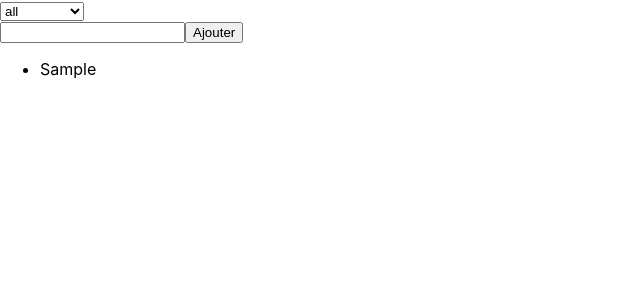
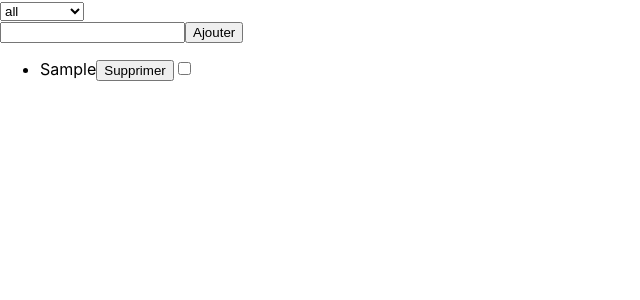
Before and after one commit to kevTsii/react-refresher, a React (Create React App) app: page / in a window 1280 px wide. Both pictures are taken after typing "Sample" into the empty fields and a click on the button "Ajouter". Shown: the top 300 px of the page, without its empty margins (0-640 px from the left). Built offline with nearby package versions, Linux system fonts and the light colour scheme.

Commit message:
feat(crud-j1): add toggle and remove btn

```diff
--- a/src/components/List.jsx
+++ b/src/components/List.jsx
@@ -4,7 +4,11 @@ export function List({tasks, filter, removeTask, toggleTask}) {
         <>
             <ul>
                 { visibleTasks.map(task => (
-                    <li key={task.id}>{task.name}</li>
+                    <li key={task.id} style={{textDecoration: task.done ? "line-through" : "none"}}>
+                        {task.name}
+                        <button name="remove" onClick={() => removeTask(task)}>Supprimer</button>
+                        <input type="checkbox" checked={task.done} onChange={() => toggleTask(task)} />
+                    </li>
                 ))}
             </ul>
         </>
```
